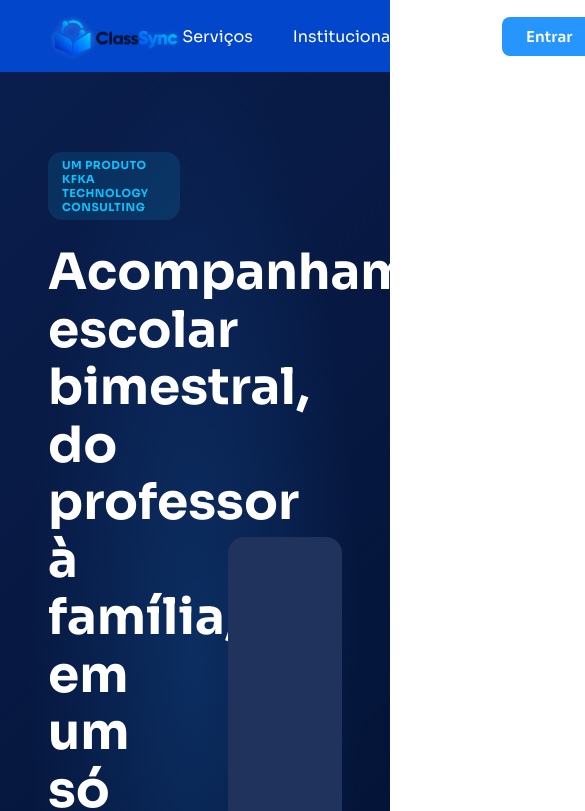
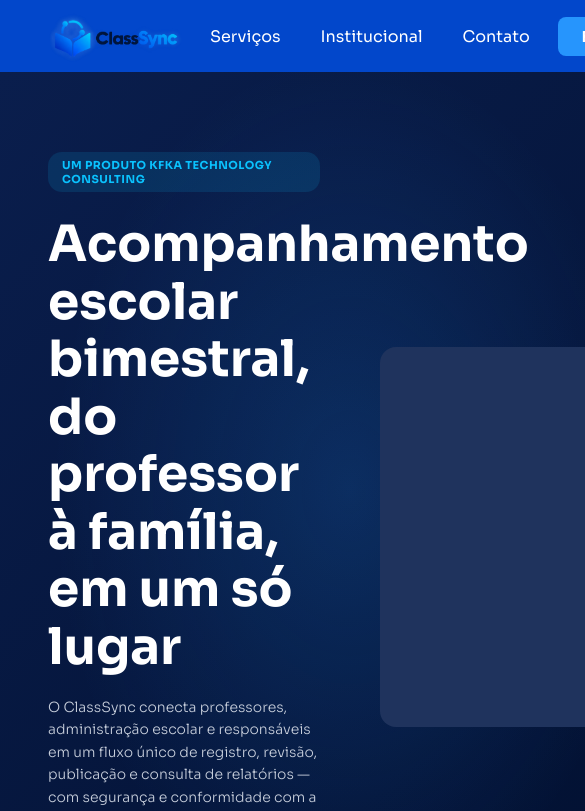
Before and after one commit to 2026-2-NADS2/Projeto17, a React app in the folder src/Entrega 1/Frontend/: page / in a window 390 px wide. Shown: the top 811 px of the page, 585 px wide, since content can reach past the window. Built offline with nearby package versions, Linux system fonts and the light colour scheme; the HTML template or start-up script is replaced by a standard one.

Commit message:
fix: ajusta erros de responsividade

```diff
--- a/src/Entrega 1/Frontend/src/components/Footer/Footer.css
+++ b/src/Entrega 1/Frontend/src/components/Footer/Footer.css
@@ -1,4 +1,5 @@
 .footer {
+  width: 100%;
   background-color: #111B4C;
   padding: 56px 48px 32px;
 }
--- a/src/Entrega 1/Frontend/src/components/Navbar/Navbar.css
+++ b/src/Entrega 1/Frontend/src/components/Navbar/Navbar.css
@@ -1,4 +1,5 @@
 .navbar {
+  width: 100%;
   display: flex;
   align-items: center;
   justify-content: space-between;
--- a/src/Entrega 1/Frontend/src/index.css
+++ b/src/Entrega 1/Frontend/src/index.css
@@ -8,6 +8,7 @@
 
 body {
   font-family: 'Sora', sans-serif;
+  min-width: 700px;
 }
 
 a {
```
